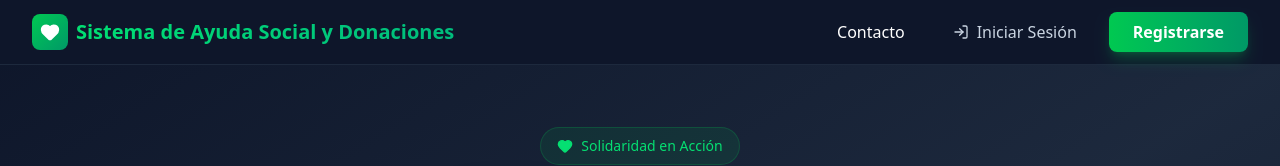
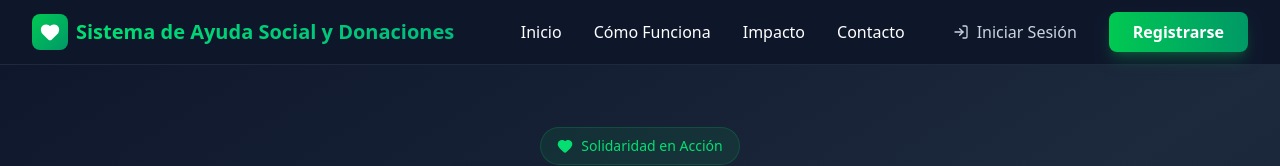
Before and after one commit to Jordyfr2004/new-project-vinculacion, a Next.js app: page / in a window 1280 px wide. Shown: the top 166 px of the page. Built offline with nearby package versions, Linux system fonts and the light colour scheme; no server answers.

Commit message:
feat: agregar enlaces de navegación en el encabezado

```diff
--- a/src/components/Header.tsx
+++ b/src/components/Header.tsx
@@ -157,6 +157,15 @@ export default function Header({ onLoginClick, onRegisterClick }: HeaderProps) {
               </div>
             ) : (
               <>
+                <Link href="/#inicio" className="text-slate-300 hover:text-green-400 transition-colors">
+                  Inicio
+                </Link>
+                <Link href="/#como-funciona" className="text-slate-300 hover:text-green-400 transition-colors">
+                  Cómo Funciona
+                </Link>
+                <Link href="/#impacto" className="text-slate-300 hover:text-green-400 transition-colors">
+                  Impacto
+                </Link>
                 <Link href="/#contacto" className="text-slate-300 hover:text-green-400 transition-colors">
                   Contacto
                 </Link>
```
